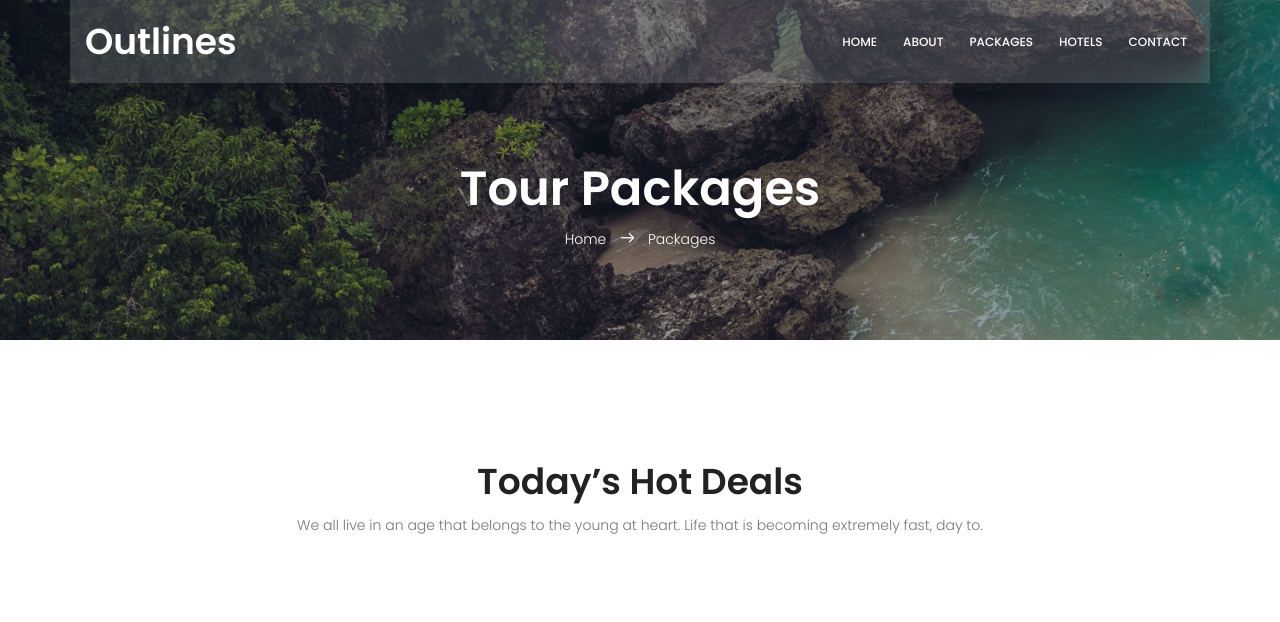
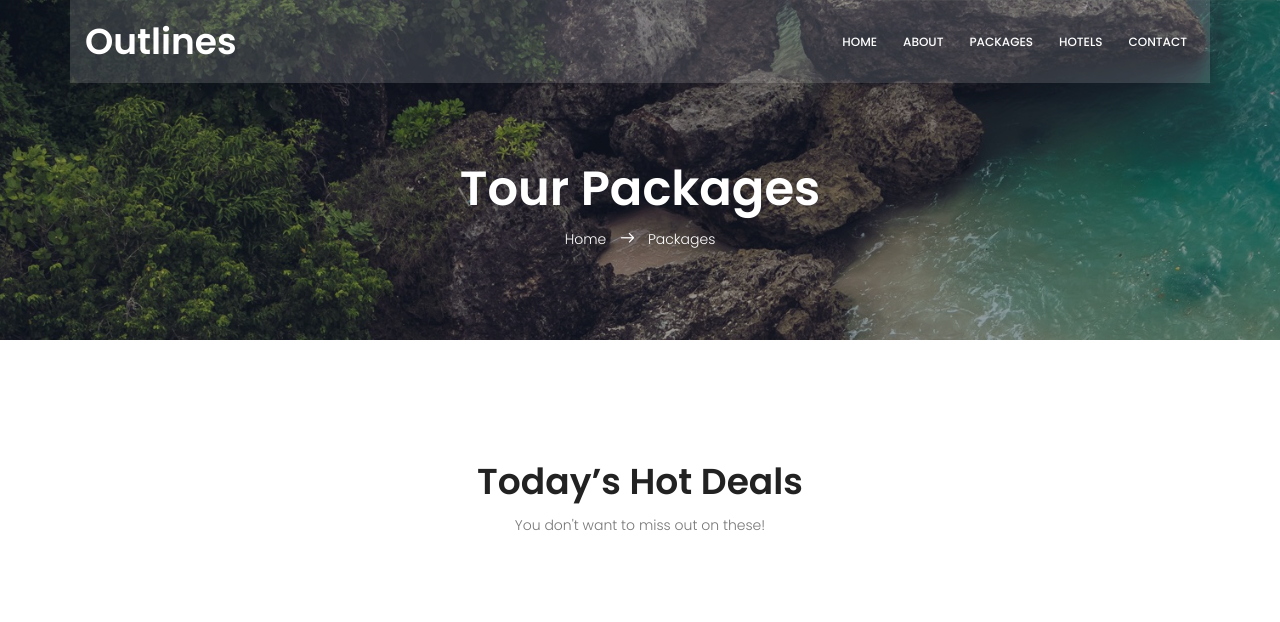
Before and after one commit to manvishah27/Tourist-System, a PHP site: page /travel/packages.php in a window 1280 px wide. Shown: the top 622 px of the page. Run offline with PHP 8.4, Linux system fonts and the light colour scheme; data comes from the database, SQL or seed files in the repository; some libraries are stand-ins or nearby versions.

Commit message:
Update packages.php

```diff
--- a/packages.php
+++ b/packages.php
@@ -61,7 +61,7 @@
 		                <div class="menu-content pb-70 col-lg-8">
 		                    <div class="title text-center">
 		                        <h1 class="mb-10">Today’s Hot Deals</h1>
-		                        <p>We all live in an age that belongs to the young at heart. Life that is becoming extremely fast, day to.</p>
+		                        <p>You don't want to miss out on these!</p>
 		                    </div>
 		                </div>
 		            </div>
@@ -126,7 +126,7 @@
 		                <div class="menu-content pb-40 col-lg-8">
 		                    <div class="title text-center">
 		                        <h1 class="mb-10">Our Packages</h1>
-		                        <p>We all live in an age that belongs to the young at heart. Life that is becoming extremely fast, day to.</p>
+		                        <p>Find the Best Packages at the Best Prices here</p>
 		                    </div>
 		                </div>
 		            </div>
@@ -187,9 +187,9 @@
 								We‘ll make it for you
 							</h1>
 							<p>
-								inappropriate behavior is often laughed off as “boys will be boys,” women face higher conduct standards especially in the workplace. That’s why it’s crucial that, as women, our behavior on the job is beyond reproach. inappropriate behavior is often laughed.
+								Customized Tours Just for YOU!<br>At the best Prices.
 							</p>
-							<a href="#" class="primary-btn text-uppercase">request custom price</a>
+							<a href="contact.html" class="primary-btn text-uppercase">request custom price</a>
 						</div>
 						<div class="col-lg-6 col-md-12 home-about-right no-padding">
 							<img class="img-fluid" src="img/hotels/about-img.jpg" alt="">
```
